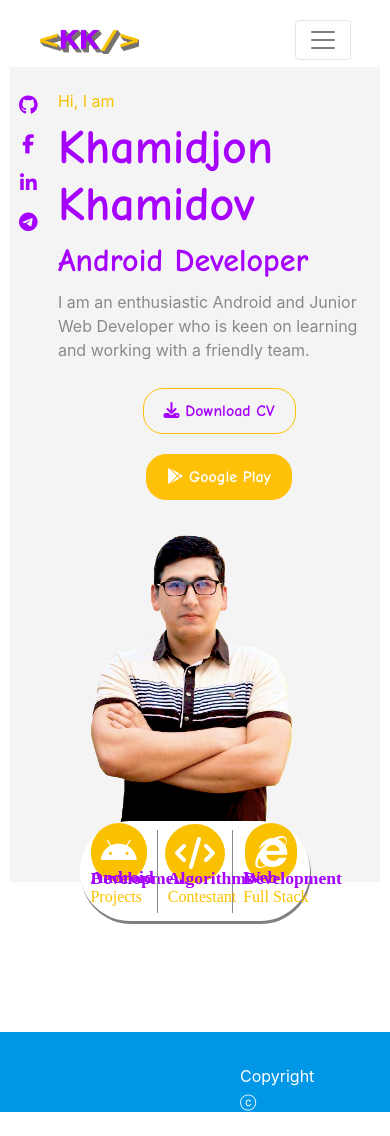
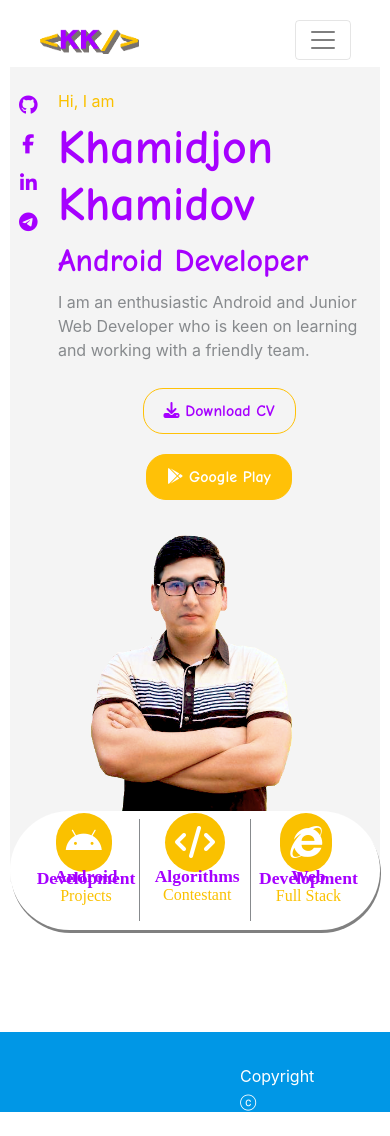
Before and after one commit to khamidjon-khamidov/my_resume, a React (Create React App) app: page / in a window 390 px wide. Shown: the top 1136 px of the page. Built offline with nearby package versions, Linux system fonts and the light colour scheme; a web font is replaced by a local one.

Commit message:
more responsive additional info

```diff
--- a/public/css/styles.css
+++ b/public/css/styles.css
@@ -199,22 +199,40 @@ header {
     box-shadow: 1px 3px grey;
     display: inline-block;
     padding: 2% 0;
-    margin: 0 auto;
     text-align: center;
-    margin: 10px auto;
+    /* margin: 10px auto; */
+}
+
+@media(max-width: 800px){
+    .additional-info{
+        width: 80%;
+    }
+}
+
+@media(max-width: 600px){
+    .additional-info{
+        width: 97%;
+    }
+}
+
+.item-container-second{
+    display: inline-block;
+    width: 30%;
 }
 
 .additional-item-container {
-    display: inline-block;
-    text-align: center;
+    display: flex;
+    flex-wrap: wrap;
+    /* text-align: center; */
     color: white;
-    width: 33.3%;
+    width: 100%;
 }
 
 .additional-img-container {
-    display: inline-block;
+    /* display: inline-block; */
     font-size: 2rem;
-    /* width: 27%; */
+    flex: 30%;
+    max-width: 30%;
 }
 
 .additional-img {
@@ -227,10 +245,29 @@ header {
 
 .addtional-item-info {
     text-align: left;
-    display: inline-block;
-    /* width: 73%; */
-    margin-left: 10px;
+    padding: 4% 0 10px 4%;
+    flex: 70%;
+    max-width: 70%;
     line-height: 0.1rem;
+}
+
+@media(max-width: 800px){
+    .additional-img-container{
+        text-align: center;
+        flex: 100%;
+        max-width: 100%;
+    }
+
+    .addtional-item-info{
+        margin-top: 5px;
+        text-align: center;
+        flex: 100%;
+        max-width: 100%;
+    }
+}
+
+@media(max-width: 600px){
+
 }
 
 .addtional-item-info .additional-item1 {
--- a/src/components/additional/AdditionalInfo.jsx
+++ b/src/components/additional/AdditionalInfo.jsx
@@ -13,10 +13,12 @@ function AdditionalInfo() {
 
 
                 {/* this is Android Development content */}
+                <div className="item-container-second">
                     <div className="additional-item-container">
+
                         <div className="additional-img-container">
                             <span className="additional-img">
-                            <i class="fab fa-android"></i>
+                                <i class="fab fa-android" />
                             </span>
                         </div>
 
@@ -27,12 +29,14 @@ function AdditionalInfo() {
                             <p className="additional-item2">Projects</p>
                         </div>
                     </div>
+                </div>
 
                 {/* this is Algorithms content */}
+                <div className="item-container-second">
                     <div style={algoStyle} className="additional-item-container">
                         <div className="additional-img-container">
                             <span className="additional-img">
-                            <i class="fas fa-code"></i>
+                                <i class="fas fa-code" />
                             </span>
                         </div>
 
@@ -43,8 +47,11 @@ function AdditionalInfo() {
                             <p className="additional-item2">Contestant</p>
                         </div>
                     </div>
+                </div>
+
 
                 {/* this is Web Development content */}
+                <div className="item-container-second">
                     <div className="additional-item-container">
                         <div className="additional-img-container">
                             <span className="additional-img">
@@ -59,7 +66,7 @@ function AdditionalInfo() {
                             <p className="additional-item2">Full Stack</p>
                         </div>
                     </div>
-
+                </div>
             </div>
         </div>
     )
```
Lines whose indentation alone changed are shown as unchanged.
